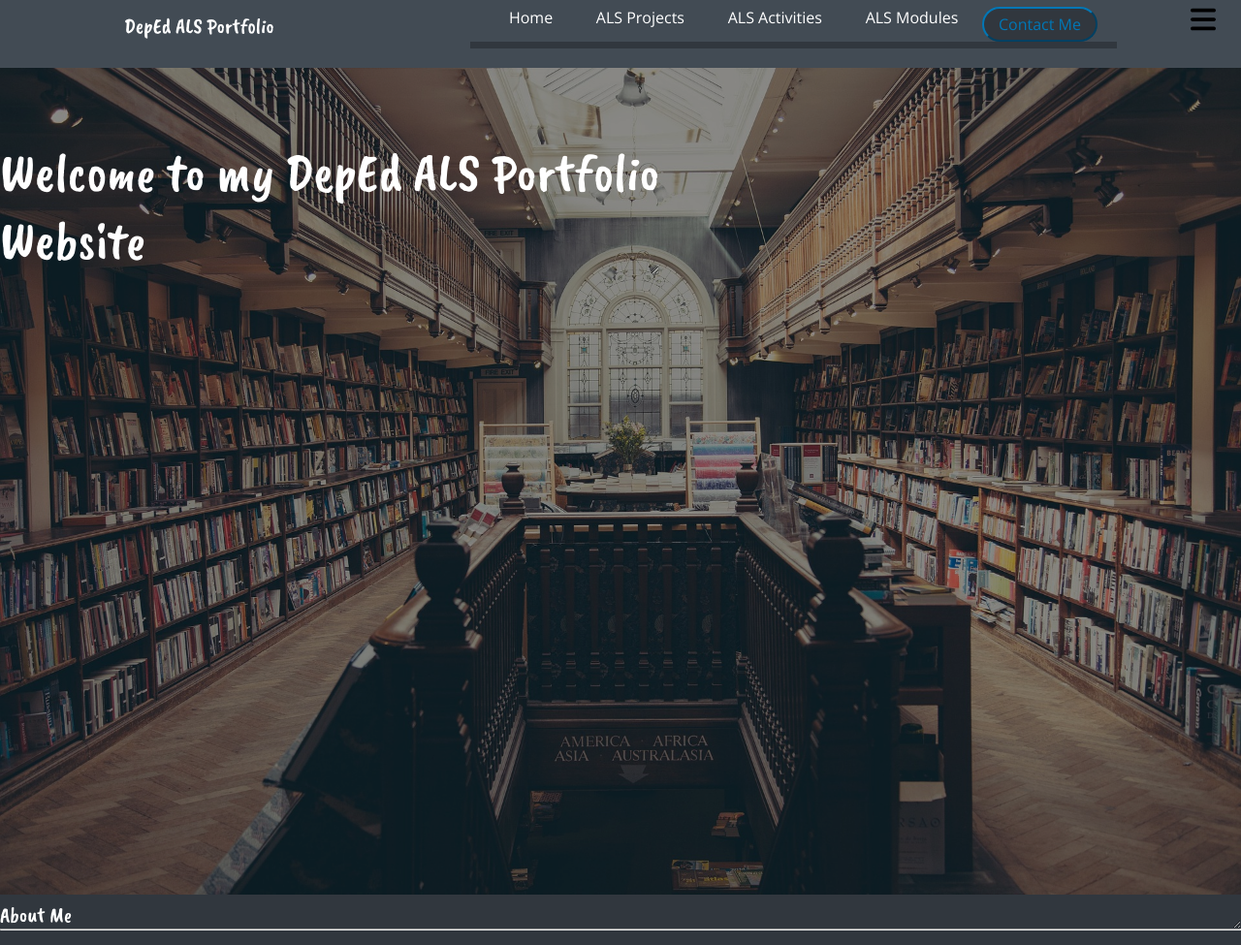
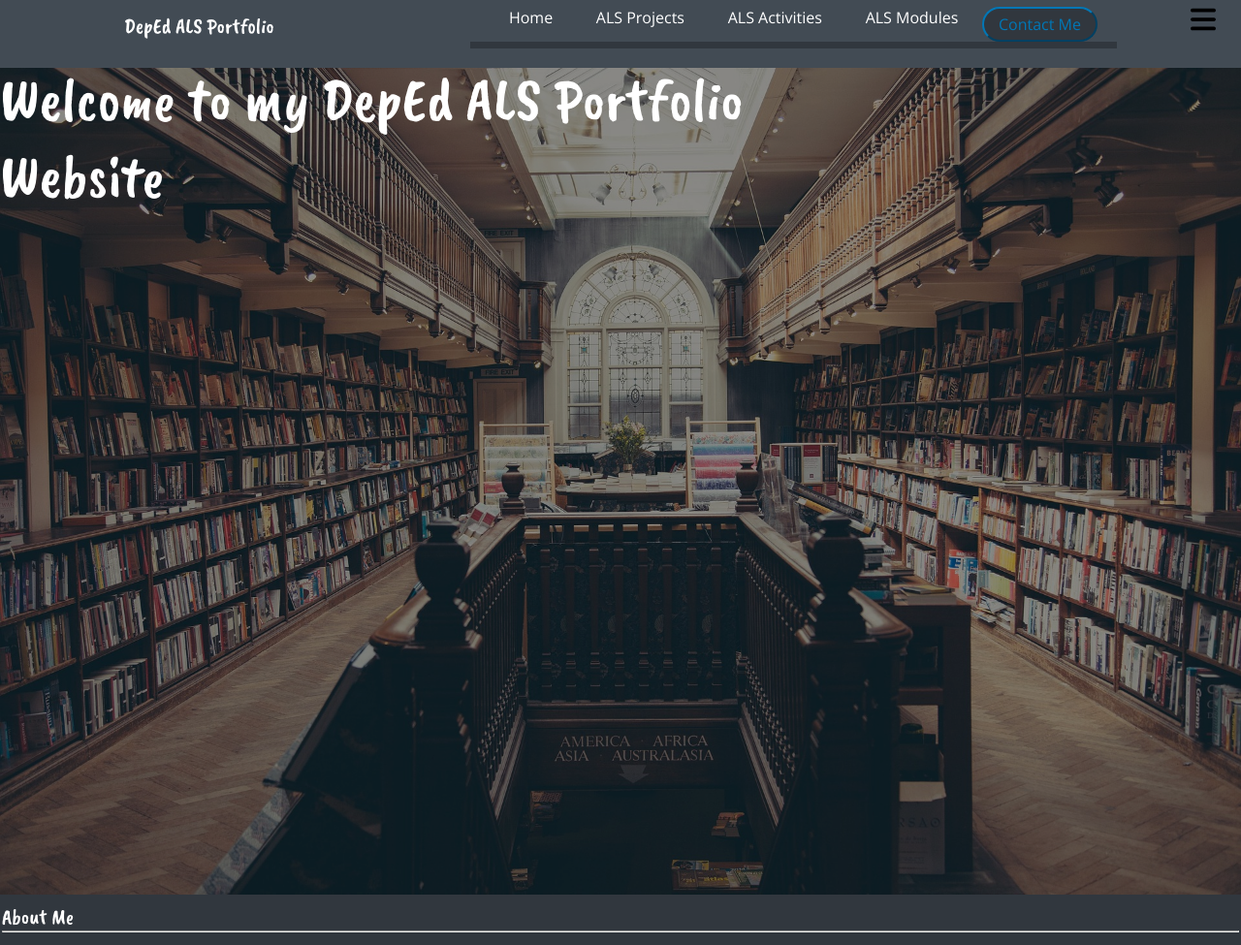
Before and after one commit to DaleJosephDev/DepEd-ALS, a plain HTML site: page index.html in a window 1280 px wide. Shown: the part 17-992 px from the top of the page at 97% size. Drawn offline with nearby package versions, Linux system fonts and the light colour scheme.

Commit message:
little bit of changes

```diff
--- a/css/style.css
+++ b/css/style.css
@@ -28,10 +28,10 @@ header {
   align-items: center;
   padding: 20px 10%;
   color: #ffff;
-  position: sticky;
   top: 0;
   z-index: 10;
   background: #424b54;
+  position: sticky;
 }
 
 .mobile-nav-toggle {
@@ -164,15 +164,14 @@ button:hover {
  /* welcoming text */
 .intro {
   font-family: 'Caveat Brush', cursive;
-  font-size: 55px;
+  font-size: 62px;
   font-weight: 400;
   color: #ffff;
   position: absolute;
-  top: 20%;
+  top: 10%;
   widows: 100%;
   text-align: left;
   background-color: transparent;
-  resize: both;
 }
 
 /* About me section */
@@ -182,7 +181,6 @@ button:hover {
   font-weight: 400;
   color: #ffff;
   text-align: left;
-  resize: both;
 }
 
 .about-my-background {
@@ -210,6 +208,5 @@ button:hover {
 .bg-image {
   max-width: 100%;
   object-fit: cover;
-  resize: both;
   filter: brightness(60%);
 }
--- a/index.html
+++ b/index.html
@@ -38,13 +38,16 @@
 
 <div class="intro">Welcome to my DepEd ALS Portfolio <br> Website</div>
 
-<!--about me section and adding the about page section also-->
-<h5 class="about-me">About Me</h5>
 
-<hr>
+
 <table>
   <tr>
     <th>
+
+
+      <!--about me section and adding the about page section also-->
+      <h5 class="about-me">About Me</h5>
+        <hr>
 
 <br><img src="img/cr=w_1200,h_600.jpeg" alt="" width="767" height="387" class="about-image">
 
```
